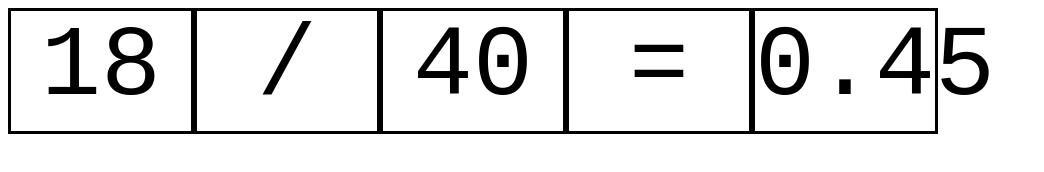
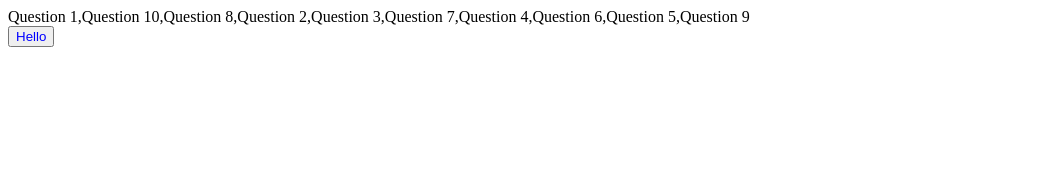
Before and after one commit to ly202009/Website3, a website: page index.html in a window 1280 px wide. Shown: the whole page, without its empty margins (0-1044 px from the left). Drawn offline with Linux system fonts and the light colour scheme.

Commit message:
v_2020-09-15:17:05:03.23

```diff
--- a/index.html
+++ b/index.html
@@ -1,17 +1,6 @@
 <html>
 
 <head>
-    <style>
-        .equation{
-            border:3px solid black;
-            width: 180px;
-            height: 120px;
-            float:left;
-            font-size: 100px;
-            text-align: center;
-            font-family: monospace;
-        }
-    </style>
 
 </head>
 
@@ -19,60 +8,80 @@
     <script>
         const body = document.body
 
-        var factor1 = 18, factor2 = 40
-        var calculationsigns= {'multiplication':'x', 'division': '/', 'addition': '+', 'subtraction':'-'}
+        var questions = [] // to initiate an array and name it 'list'
+        for (var i = 1; i <= 10; i++) {
+            var tmpstr = 'Question ' + i // producing strings like 'Question 1'
+            questions.push(tmpstr)
+        }
 
-        var thiscalsign = calculationsigns.division
+        console.log(questions)
+
+        //how to determine the max index number in an array?
+        var maxindexn = questions.length - 1
+
+        // randomly select an element from the above array
+        // it is indeed selecting the index number of an element
+
+        // // generate a random integer between 0 and 9
+        // var theindexn = getRandomInt(0, 9);
+        // console.log(theindexn)
+        // console.log(list[theindexn] )
+
+        // // update the array by removing the selected element. The new array will have nine elements
+        // list.splice(theindexn, 1) // to move one element starting from the element with the index number
+        // console.log(list)
+
+
+
+        // // then randomly select one element from the nine
+        // theindexn =  getRandomInt(0, 8);
+        // console.log(theindexn)
+        // console.log(list[theindexn])
+        // // generate a random integer between 0 and 8
+
+        // list.splice(theindexn, 1) // to move one element starting from the element with the index number
+        // console.log(list)
+
+        //define an empty array for the selectedquestions
+        var selectedquestions = []
+
+        //create a loop (an iteration) between 9 and 0
+        for (var i = maxindexn; i >= 0; i--) {
+            // console.log(i)
+            var theindexn = getRandomInt(0, i);
+            console.log(theindexn)
+            console.log(questions[theindexn])
+            // add the selected (spliced) question into the array of 'selectedquestions'
+            // has to been done before the original array 'questions' is spliced
+            selectedquestions.push(questions[theindexn])
+
+            questions.splice(theindexn, 1)
+            console.log(questions)
+            console.log(selectedquestions)
+        }
 
         let div1 = adddiv()
-        div1.setAttribute('class','equation')
-        div1.innerText=factor1
-        div1.setAttribute('contentEditable', true)
-        div1.addEventListener('input', dosomething)
+        div1.innerText = selectedquestions
+        div1.setAttribute('class','HideMe')
+
+        var btn1 = addbutton()
+        btn1.innerText = 'Hello'
+        btn1.style.color = 'blue'
+        btn1.setAttribute('onclick',test())
 
 
-        let div2 = adddiv()
-        div2.setAttribute('class','equation')
-        div2.innerText=thiscalsign
-        div2.setAttribute('contentEditable', true)
-        div2.addEventListener('input', dosomething)
 
 
-        let div3 = adddiv()
-        div3.setAttribute('class','equation')
-        div3.innerText=factor2
-        div3.setAttribute('contentEditable', true)
-        div3.addEventListener('input', dosomething)
-
-        let div4 = adddiv()
-        div4.setAttribute('class','equation')
-        div4.innerText='='
 
 
-        let div5 = adddiv()
-        // the dumb way is to have a lot of if else-if conditions....
-        div5.setAttribute('class','equation')
-        if (thiscalsign === '*'){
-            div5.innerText= factor1 * factor2
-        } else if (thiscalsign === '/') {
-            div5.innerText= factor1 / factor2
-        } else if (thiscalsign === '+') {
-            div5.innerText= factor1 + factor2
-        } else if (thiscalsign === '-'){
-            div5.innerText= factor1 - factor2
-        } else {
-            div5.innerText= 'wrong option'
+        // ... until there is no elements in the array
+
+        // a function to get a random integer within a defined range (min, max)
+        function getRandomInt(min, max) {
+            var min = Math.ceil(min);
+            var max = Math.floor(max);
+            return Math.floor(Math.random() * (max - min + 1)) + min;
         }
-
-        // alternatively, to create an expression using strings
-        div5.innerText = eval(factor1 + thiscalsign + factor2)
-
-        var div6 =adddiv()
-        div6.setAttribute('name','div6')
-        div6.innerText='0.45'
-        div6.style.fontSize='0px'
-
-
 
         function adddiv() {
             let div = document.createElement('div')
@@ -80,20 +89,17 @@
             return div
         }
 
-        function dosomething() {
-            // alert('inputting')
-            factor1 = parseFloat(div1.innerText)
-            thiscalsign = div2.innerText
-            factor2 = parseFloat(div3.innerText)
-            div5.innerText = eval(factor1 + thiscalsign + factor2)
+        function addbutton() {
+            let button = document.createElement('button')
+            body.appendChild(button)
+            return button
         }
-        function QuestionGenerator() {
-            var package = ['pkg1','pkg2','pkg3','pkg4','pkg5'],
-            packageused = package[Math.floor(Math.random() * values.length)];
-            alert(packageused)
+        function test() {
+            console.log('clicked')
         }
 
     </script>
+
 </body>
 
 </html>
```
Also changed, not shown: index history/09.15.20.html (added, +105 -0 lines), cmd/index.css (added), index.css (deleted).
